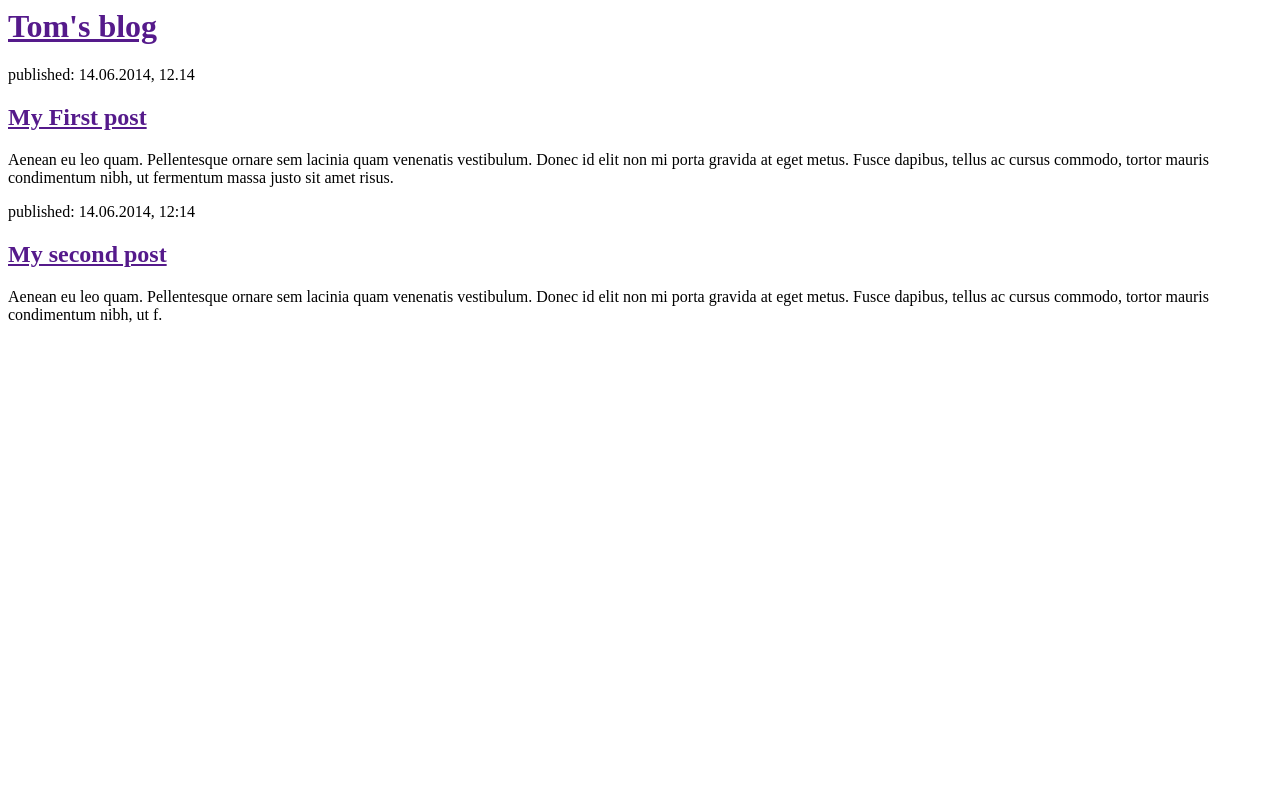
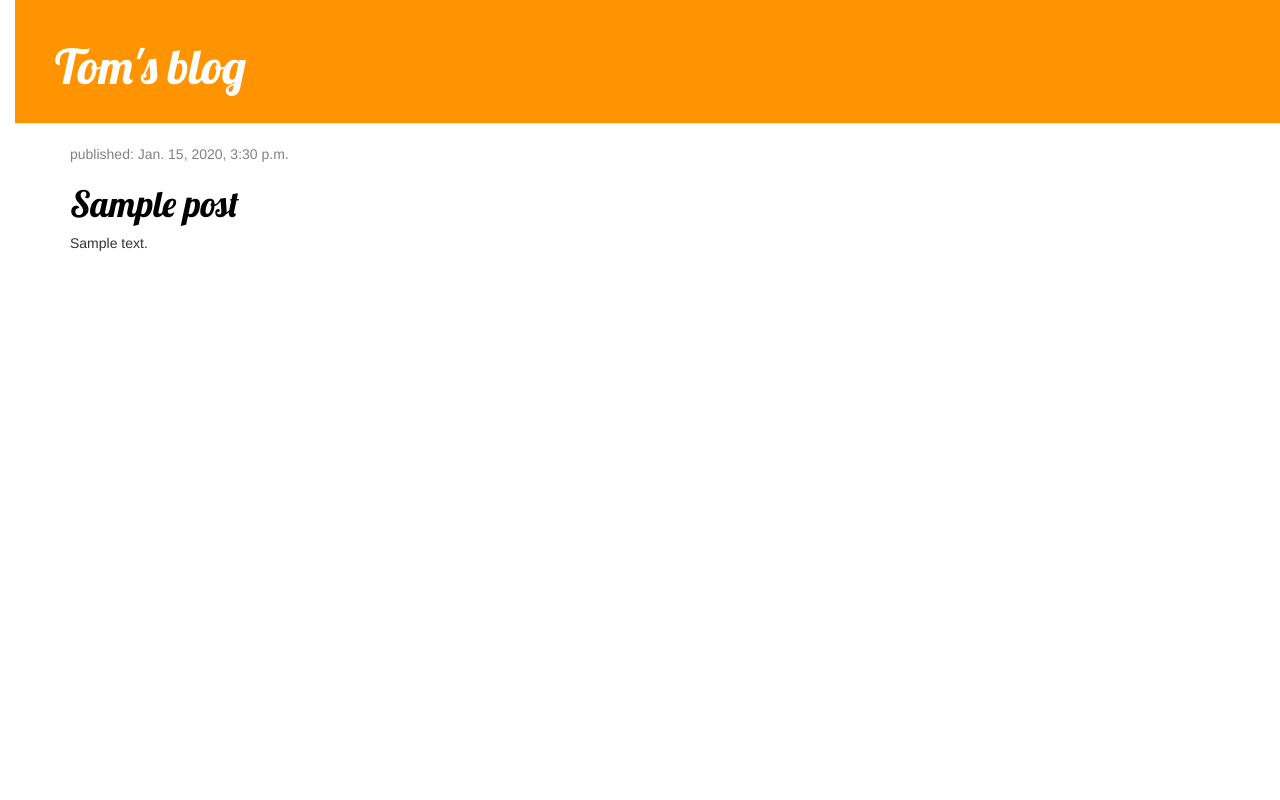
Before and after one commit to TomKalapurackal/my-first-blog, a Django app: template blog/templates/blog/post_list.html in a window 1280 px wide. Run offline with Django 3.2, Linux system fonts and the light colour scheme; the template is opened without the code that fills it: values that come from a table or form of the project are taken from there, others are empty; tables that the repository leaves empty hold one stand-in row (values such as "Sample post"); some libraries are stand-ins or nearby versions.

Commit message:
Added view and template for detailed blog post as well as CSS for the site.

```diff
--- /dev/null
+++ b/blog/static/css/blog.css
@@ -0,0 +1,56 @@
+h1 a{
+    color: #FCA205;
+    font-family: 'Lobster';
+}
+
+body {
+    padding-left: 15px;
+
+}
+
+.page-header {
+    background-color: #ff9400;
+    margin-top: 0;
+    padding: 20px 20px 20px 40px;
+}
+
+.page-header h1, .page-header h1 a, .page-header h1 a:visited, .page-header h1 a:active {
+    color: #ffffff;
+    font-size: 36pt;
+    text-decoration: none;
+}
+
+.content {
+    margin-left: 40px;
+}
+
+h1, h2, h3, h4 {
+    font-family: 'Lobster', cursive;
+}
+
+.date {
+    color: #828282;
+}
+
+.save {
+    float: right;
+}
+
+.post-form textarea, .post-form input {
+    width: 100%;
+}
+
+.top-menu, .top-menu:hover, .top-menu:visited {
+    color: #ffffff;
+    float: right;
+    font-size: 26pt;
+    margin-right: 20px;
+}
+
+.post {
+    margin-bottom: 70px;
+}
+
+.post h1 a, .post h1 a:visited {
+    color: #000000;
+}
--- /dev/null
+++ b/blog/templates/blog/base.html
@@ -0,0 +1,24 @@
+{% load staticfiles %}
+<html>
+    <head>
+        <title>Tom's blog</title>
+        <link rel="stylesheet" href="//maxcdn.bootstrapcdn.com/bootstrap/3.2.0/css/bootstrap.min.css">
+        <link rel="stylesheet" href="//maxcdn.bootstrapcdn.com/bootstrap/3.2.0/css/bootstrap-theme.min.css">
+        <link href='//fonts.googleapis.com/css?family=Lobster&subset=latin,latin-ext' rel='stylesheet' type='text/css'>
+        <link rel="stylesheet" href="{% static 'css/blog.css' %}">
+    </head>
+    <body>
+        <div class="page-header">
+            <h1><a href="/">Tom's blog</a></h1>
+        </div>
+        <div class="content container">
+            <div class="row">
+                <div class="col-md-8">
+                {% block content %}
+                {% endblock %}
+                </div>
+            </div>
+        </div>
+    </body>
+
+</html>
--- a/blog/templates/blog/post_list.html
+++ b/blog/templates/blog/post_list.html
@@ -1,41 +1,20 @@
-<!--<!DOCTYPE html>-->
-<!--<html lang="en">-->
-<!--<head>-->
-    <!--<meta charset="UTF-8">-->
-    <!--<title>Title</title>-->
-<!--</head>-->
+{% extends 'blog/base.html' %}
+<!--{% load staticfiles %}-->
+<!--<html>-->
 <!--<body>-->
+<!--<link rel="stylesheet" href="{% static 'css/blog.css' %}">-->
 
+{% block content %}
+    {% for post in posts %}
+        <div class="post">
+            <div class="date">
+                <p>published: {{ post.published_date }}</p>
+            </div>
+            <h1><a href="{% url 'post_detail' pk=post.pk %}">{{ post.title }}</a></h1>
+            <!--<h1><a href="">{{ post.title }}</a></h1>-->
+            <p>{{ post.text|linebreaksbr }}</p>
+        </div>
+    {% endfor %}
+{% endblock %}
 <!--</body>-->
 <!--</html>-->
-
-<html>
-    <head>
-        <title>Tom's blog</title>
-    </head>
-    <body>
-        <div>
-            <h1><a href="">Tom's blog</a></h1>
-        </div>
-        <div>
-            <p>
-                published: 14.06.2014, 12.14
-            </p>
-            <h2>
-                <a href="">My First post</a>
-            </h2>
-            <p>Aenean eu leo quam. Pellentesque ornare sem lacinia quam venenatis vestibulum.
-                Donec id elit non mi porta gravida at eget metus. Fusce dapibus, tellus ac cursus
-                commodo, tortor mauris condimentum nibh, ut fermentum massa justo sit amet risus.
-            </p>
-        </div>
-         <div>
-            <p>published: 14.06.2014, 12:14</p>
-            <h2><a href="">My second post</a></h2>
-            <p>Aenean eu leo quam. Pellentesque ornare sem lacinia quam venenatis vestibulum.
-                Donec id elit non mi porta gravida at eget metus. Fusce dapibus, tellus ac
-                cursus commodo, tortor mauris condimentum nibh, ut f.
-            </p>
-        </div>
-    </body>
-</html>
--- a/blog/urls.py
+++ b/blog/urls.py
@@ -3,4 +3,5 @@ from . import views
 
 urlpatterns = [
     url(r'^$', views.post_list, name='post_list'),
+    url(r'^post/(?P<pk>\d+)/$', views.post_detail, name='post_detail')
 ]
```
Also changed, not shown: blog/templates/blog/post_detail.html (added, +13 -0 lines), blog/templates/blog/post_list_1.html (added, +76 -0 lines), blog/views.py (+9 -3 lines), blog/static/__init__.py (added), blog/static/css/__init__.py (added).
